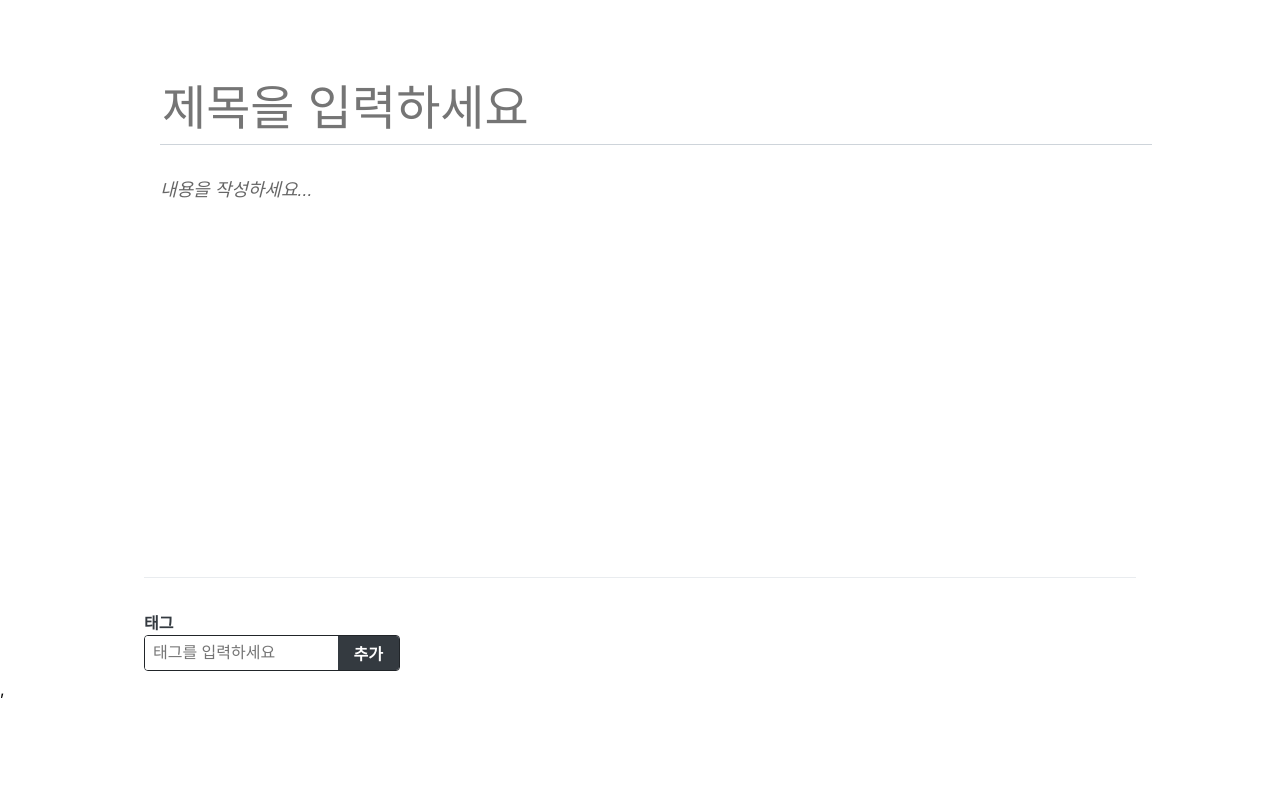
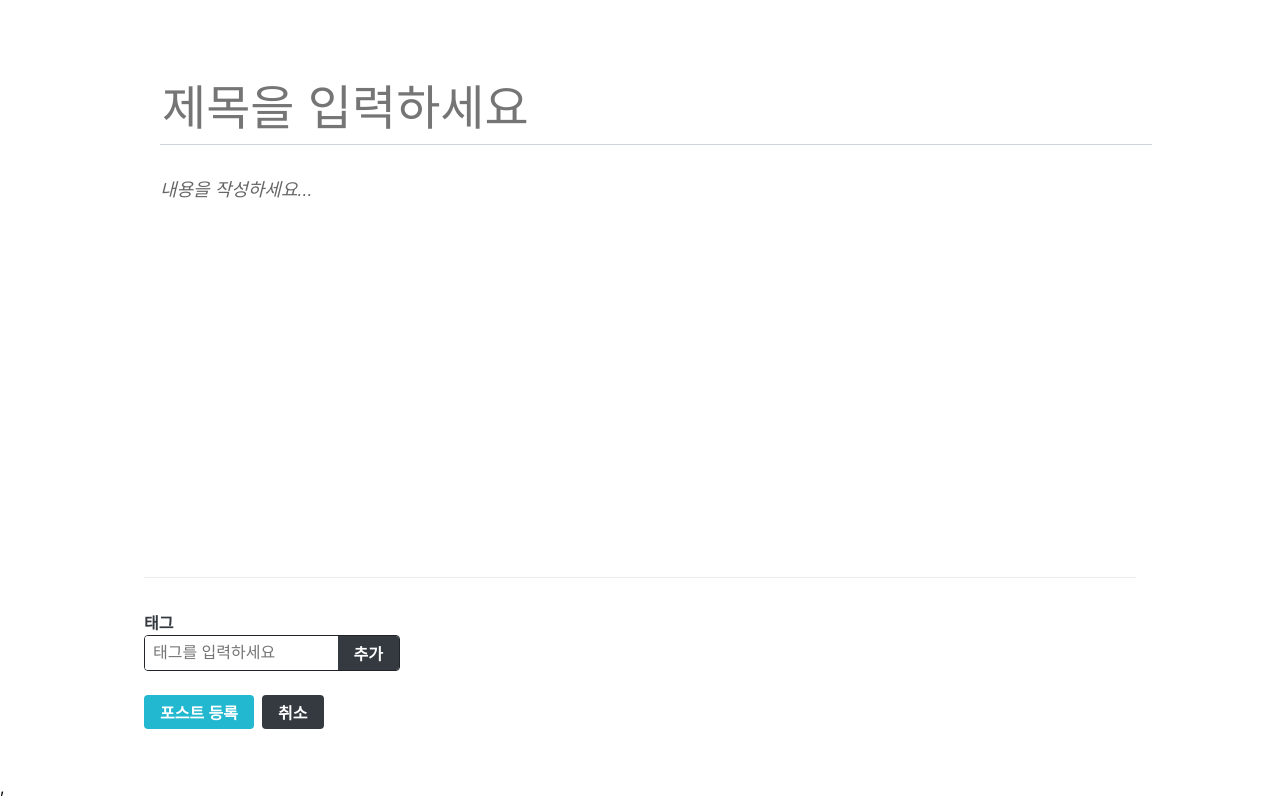
Before and after one commit to isking235/blog-frontend, a React (Create React App) app: page /write in a window 1280 px wide. Built offline with nearby package versions, Linux system fonts and the light colour scheme.

Commit message:
25.2.1.1 WriteActionbuttons 만들기

```diff
--- /dev/null
+++ b/src/components/write/WriteActionbuttons.js
@@ -0,0 +1,32 @@
+import styled from "styled-components";
+import Button from "../common/Button";
+
+const WriteActionButtonBlock = styled.div`
+    margin-top: 1rem;
+    margin-bottom: 3rem;
+    button + button {
+        margin-left : 0.5rem;
+    }
+`;
+
+/*TagBox에서 사용하는 버튼과 일치하는 높이로 설정한 후 서로 간의 여백 지정*/
+
+const Styledbutton = styled(Button)`
+    height: 2.125rem;
+    & + & {
+        margin-left: 0.5rem;
+    }
+`;
+
+const WriteActionButtons = ({onCancel, onPublish}) => {
+    return (
+        <WriteActionButtonBlock>
+            <Styledbutton cyan onClick={onPublish}>
+                포스트 등록
+            </Styledbutton>
+            <Styledbutton onClick={onCancel}>취소</Styledbutton>
+        </WriteActionButtonBlock>
+    );
+};
+
+export default WriteActionButtons;
--- a/src/pages/WritePage.js
+++ b/src/pages/WritePage.js
@@ -1,12 +1,14 @@
 import Responsive from "../components/common/Responsive";
 import Editor from "../components/write/Editor";
 import TagBox from "../components/write/TagBox";
+import WriteActionButtons from "../components/write/WriteActionbuttons";
 
 const WritePage = () => {
     return (
         <Responsive>
             <Editor />
             <TagBox />
+            <WriteActionButtons/>
         </Responsive>
     )
 }
```
